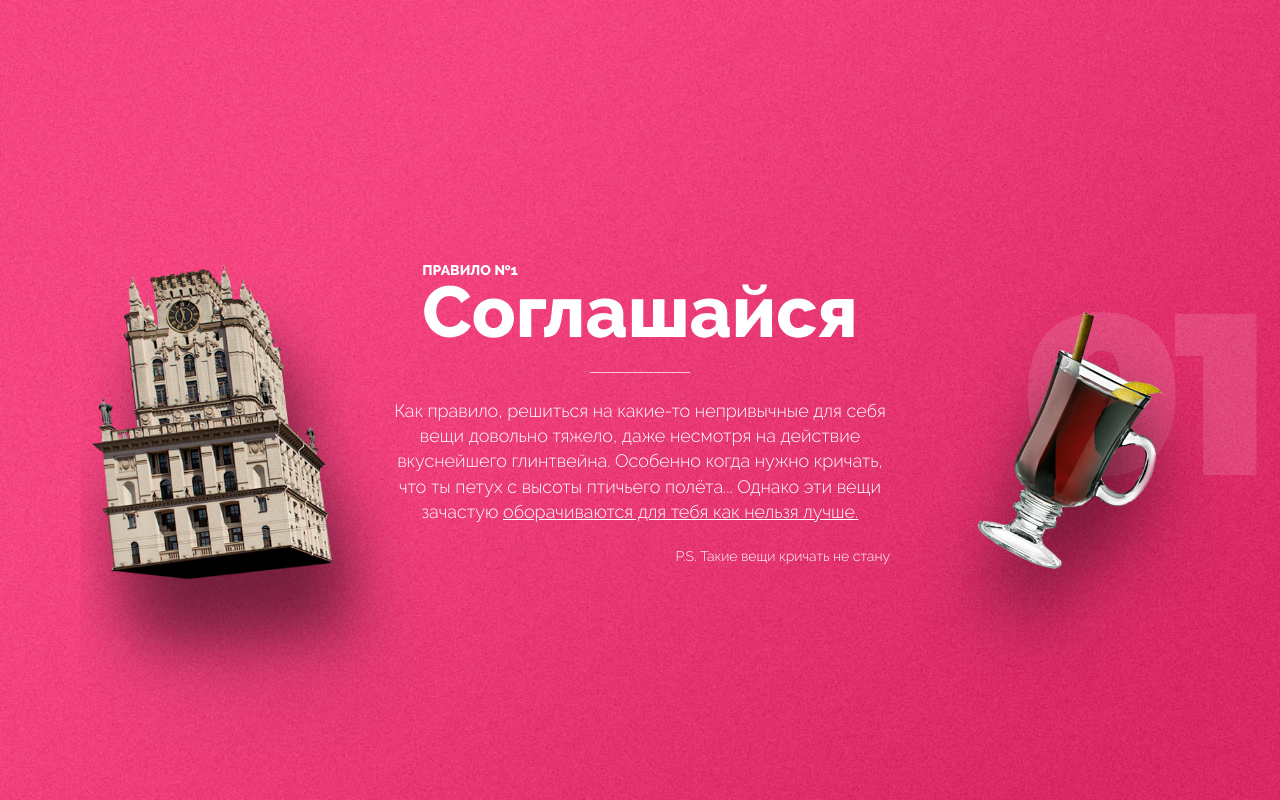
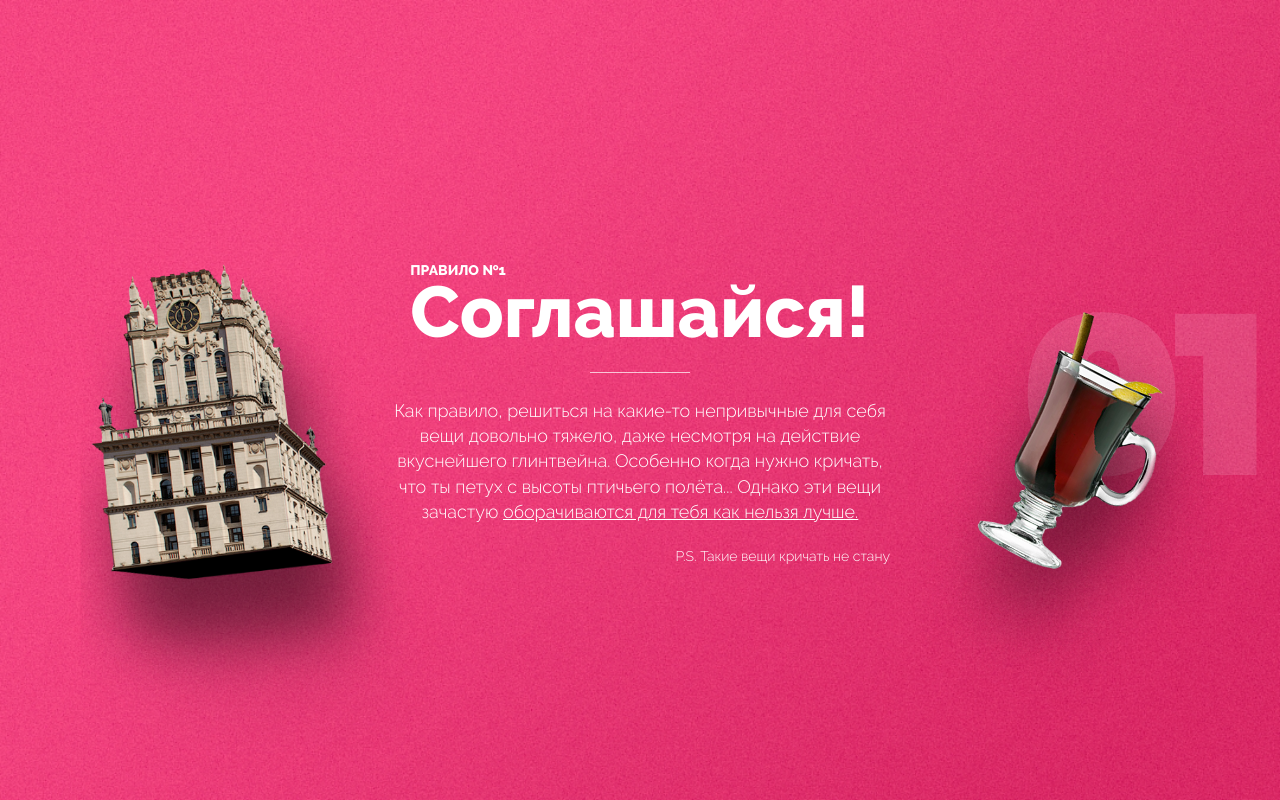
Before and after one commit to nex5/dashuta.serzhanovich.github.io, a plain HTML site: page happy-birthday-my-dear-cinnamon/index.html in a window 1280 px wide. Drawn offline with Linux system fonts and the light colour scheme; files whose address does not match are found by name.

Commit message:
Update index.html
test

```diff
--- a/happy-birthday-my-dear-cinnamon/index.html
+++ b/happy-birthday-my-dear-cinnamon/index.html
@@ -11,7 +11,7 @@
     <div id="fullpage">
       <section class="section" id="sunday-1">
         <div class="content">
-          <h1>Соглашайся</h1>
+          <h1>Соглашайся!</h1>
           <div class="clarify">
             <p>Как правило, решиться на какие-то непривычные для себя вещи довольно тяжело, даже несмотря на действие вкуснейшего глинтвейна. Особенно когда нужно кричать, что ты петух с высоты птичьего полёта... Однако эти вещи зачастую </p>
             <p>
```
